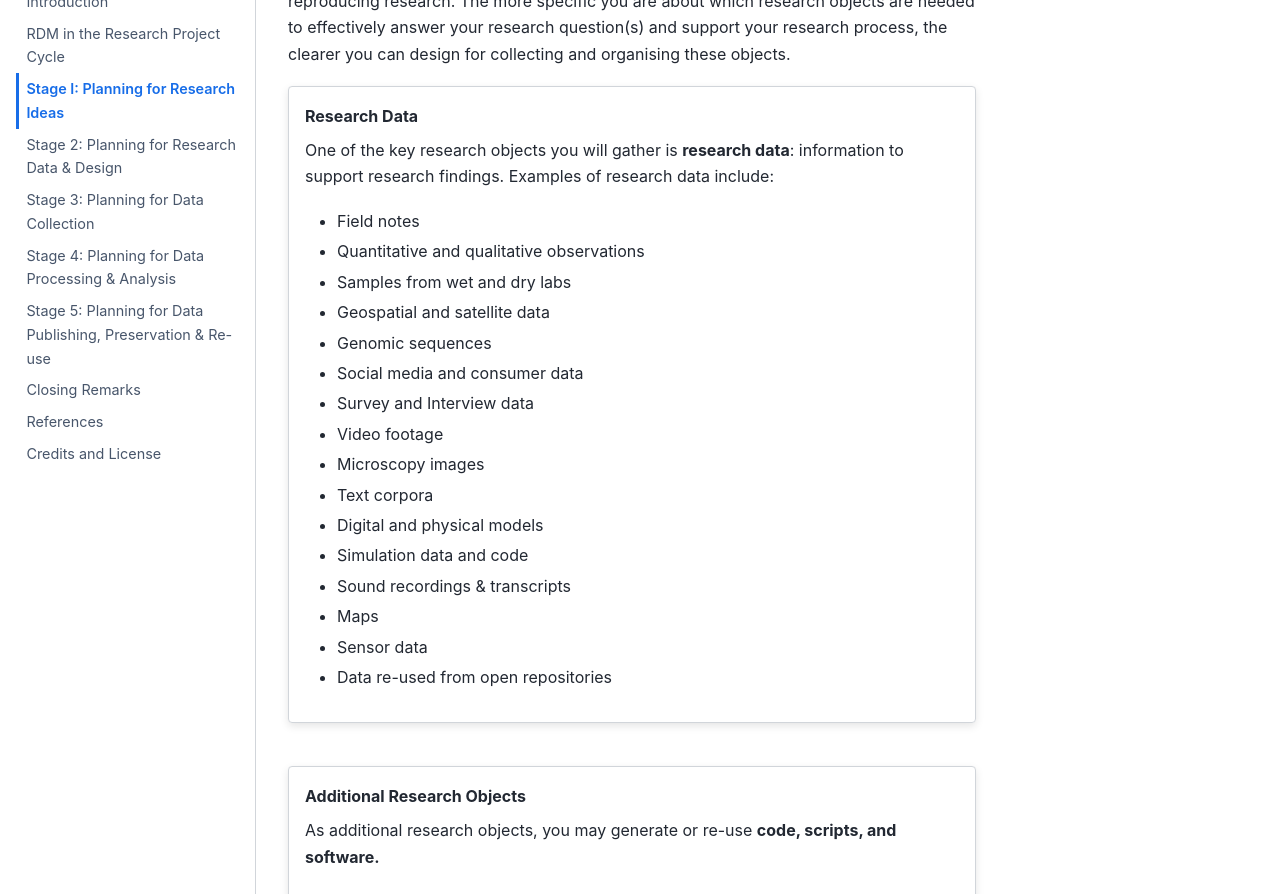
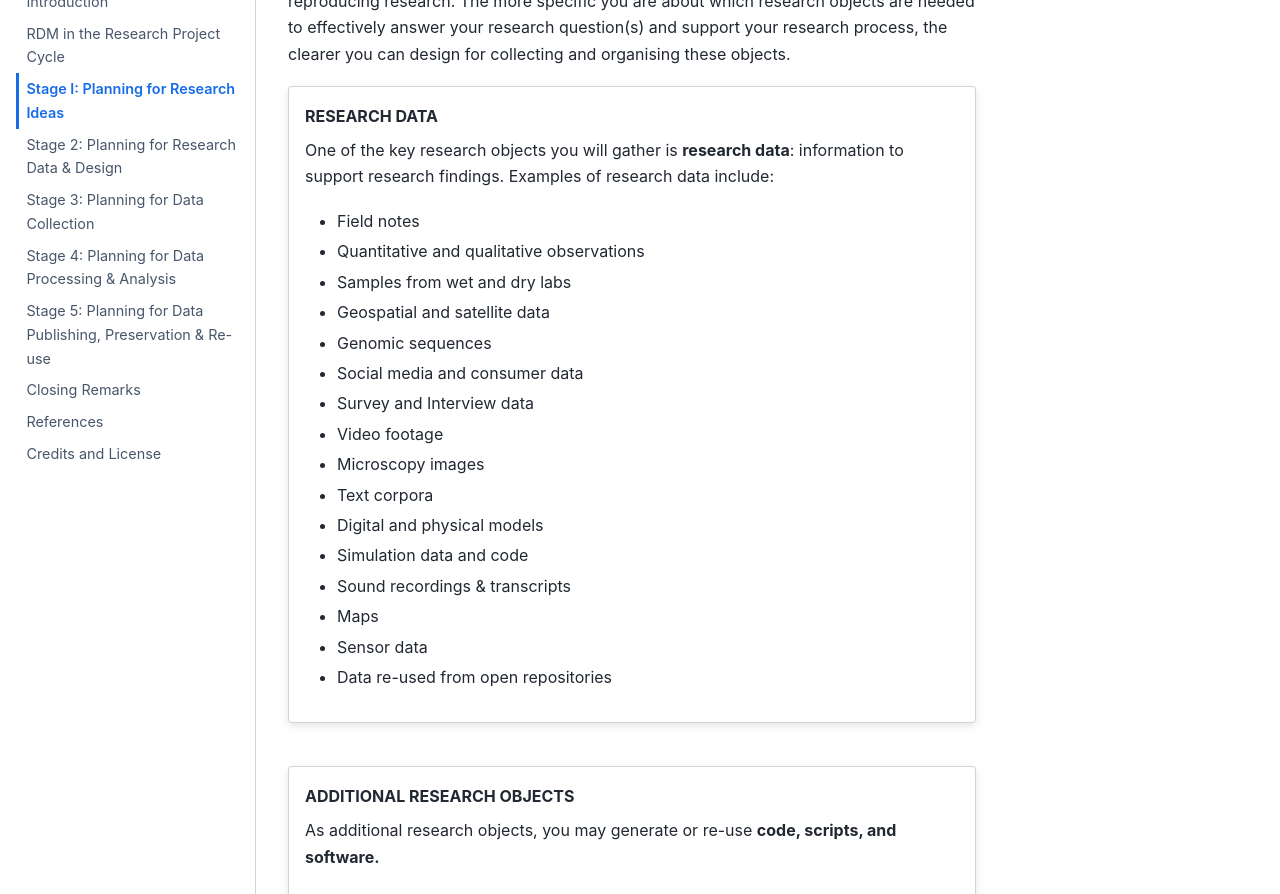
Before and after one commit to tu-delft-library/planning_for_rdm, a Jupyter Book: the page built from book/stage_1.md, in a window 1280 px wide and 1400 px high. Shown: the part 400-1294 px from the top of the window. Built offline with Jupyter Book 1.0.4 settings and Sphinx 7.4.7 and the Sphinx Book theme 1.1.4, drawn with Linux system fonts in a browser that asks for light colours; comment, search, counter and statistics services are not loaded.

````diff
--- a/book/stage_1.md
+++ b/book/stage_1.md
@@ -4,7 +4,7 @@
 
 During your research project, you will collect or re-use a variety of **research objects**, which are all the materials involved in conducting, understanding, verifying and reproducing research. The more specific you are about which research objects are needed to effectively answer your research question(s) and support your research process, the clearer you can design for collecting and organising these objects.
 
-:::{card} Research Data
+:::{card} RESEARCH DATA
 One of the key research objects you will gather is **research data**: information to support research findings. Examples of research data include:
 
 - Field notes
@@ -26,7 +26,7 @@ One of the key research objects you will gather is **research data**: informatio
 :::
 <br>
 
-:::{card} Additional Research Objects
+:::{card} ADDITIONAL RESEARCH OBJECTS
 
 As additional research objects, you may generate or re-use **code, scripts, and software.**
 
@@ -91,9 +91,10 @@ Some data are marked with a Creative Commons (CC) designation. This indicates th
 </center>
 
 
-Please note: **CC licensing does not apply to software.** To learn in more detail about interpreting software licenses, visit: Schlauch, Tobias - <a href="https://zenodo.org/records/8246557" target="_blank"> “All you need to know about Software Licenses as a RSE”</a>. Another helpful resource is the <a href="https://tu-delft-dcc.github.io/docs/software/documentation/license.html" target="_blank"> DCC guide on software licenses</a>.
+Please note:
+- **CC licensing does not apply to software.** To learn in more detail about interpreting software licenses, visit: Schlauch, Tobias - <a href="https://zenodo.org/records/8246557" target="_blank"> “All you need to know about Software Licenses as a RSE”</a>. Another helpful resource is the <a href="https://tu-delft-dcc.github.io/docs/software/documentation/license.html" target="_blank"> DCC guide on software licenses</a>.
 
-While some data have a CC license, other data are protected by copyright. To learn more about the extent to which you can use copyrighted data, visit the TU Delft Library’s Copyright website: <a href="https://www.tudelft.nl/library/support/copyright/student-copyright-answers#c1118763" target="_blank"> As a student, I want to re-use data in my multimedia/data/student paper, thesis, etc.</a>
+- While some data have a CC license, other data are protected by copyright. To learn more about the extent to which you can use copyrighted data, visit the TU Delft Library’s Copyright website: <a href="https://www.tudelft.nl/library/support/copyright/student-copyright-answers#c1118763" target="_blank"> As a student, I want to re-use data in my multimedia/data/student paper, thesis, etc.</a>
 
 ```{admonition} Important Note:
 :class: warning
````
